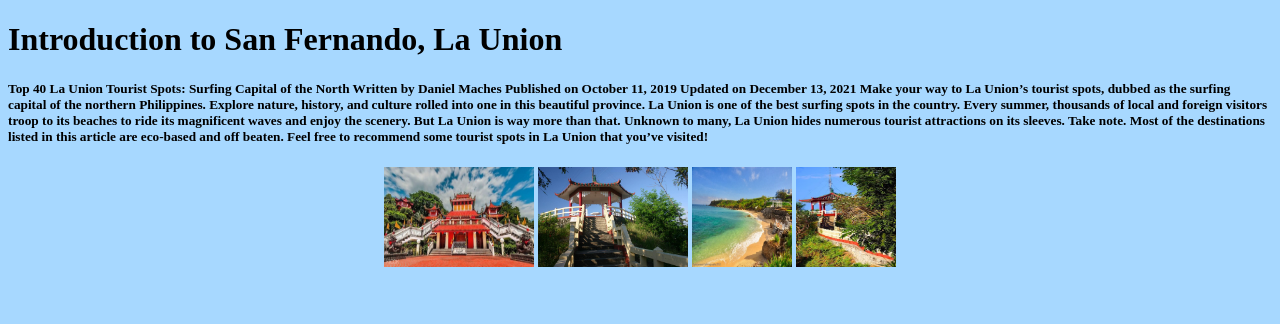
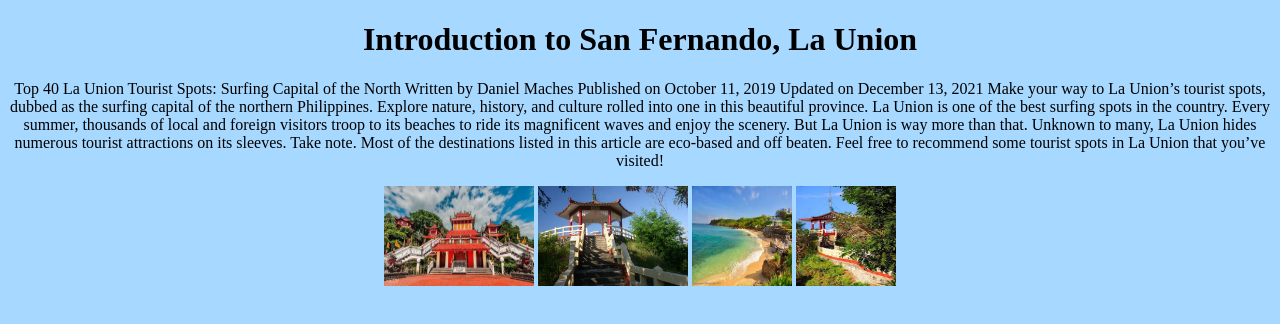
Before and after one commit to jaira-carbonell/SFCLU, a plain HTML site: page index.html in a window 1280 px wide. Drawn offline with Linux system fonts and the light colour scheme.

Commit message:
UPDATED SFCLU

```diff
--- a/index.html
+++ b/index.html
@@ -7,26 +7,27 @@
   </head>
   <body background="Images/pastel-blue4.jpg">
 
-    <justified>
+    <center>
     <h1>Introduction to San Fernando, La Union</h1>
-      <p> <h5>Top 40 La Union Tourist Spots: Surfing Capital of the North
+      <p>Top 40 La Union Tourist Spots: Surfing Capital of the North
 Written by Daniel Maches Published on October 11, 2019 Updated on December 13, 2021
 Make your way to La Union’s tourist spots, dubbed as the surfing capital of the northern Philippines. Explore nature, history, and culture rolled into one in this beautiful province.
 La Union is one of the best surfing spots in the country. Every summer, thousands of local and foreign visitors troop to its beaches to ride its magnificent waves and enjoy the scenery. But La Union is way more than that.
 Unknown to many, La Union hides numerous tourist attractions on its sleeves. Take note. Most of the destinations listed in this article are eco-based and off beaten.
-Feel free to recommend some tourist spots in La Union that you’ve visited!</h5></p>
-    </justified>
-      <center>
+Feel free to recommend some tourist spots in La Union that you’ve visited!</p>
       <img src="Images/machotemple.jpg" alt="" width="150" height="100" />
       <img src="Images/pagoda.jpg" alt="" width="150" height="100"/>
       <img src="Images/poro.jfif" alt="" width="100" height="100"/>
       <img src="Images/ppoo.jfif" alt="" width="100" height="100">
       </center>
+
       <nav>
           <ul>
             <a href="HomePage.html"></a>
             <a href="BriefHistory.html"></a>
           </ul>
       </nav>
+
+
   </body>
 </html>
```
Also changed, not shown: Brief History.html (renamed from BriefHistory.html), Home Page.html (renamed from HomePage.html).
